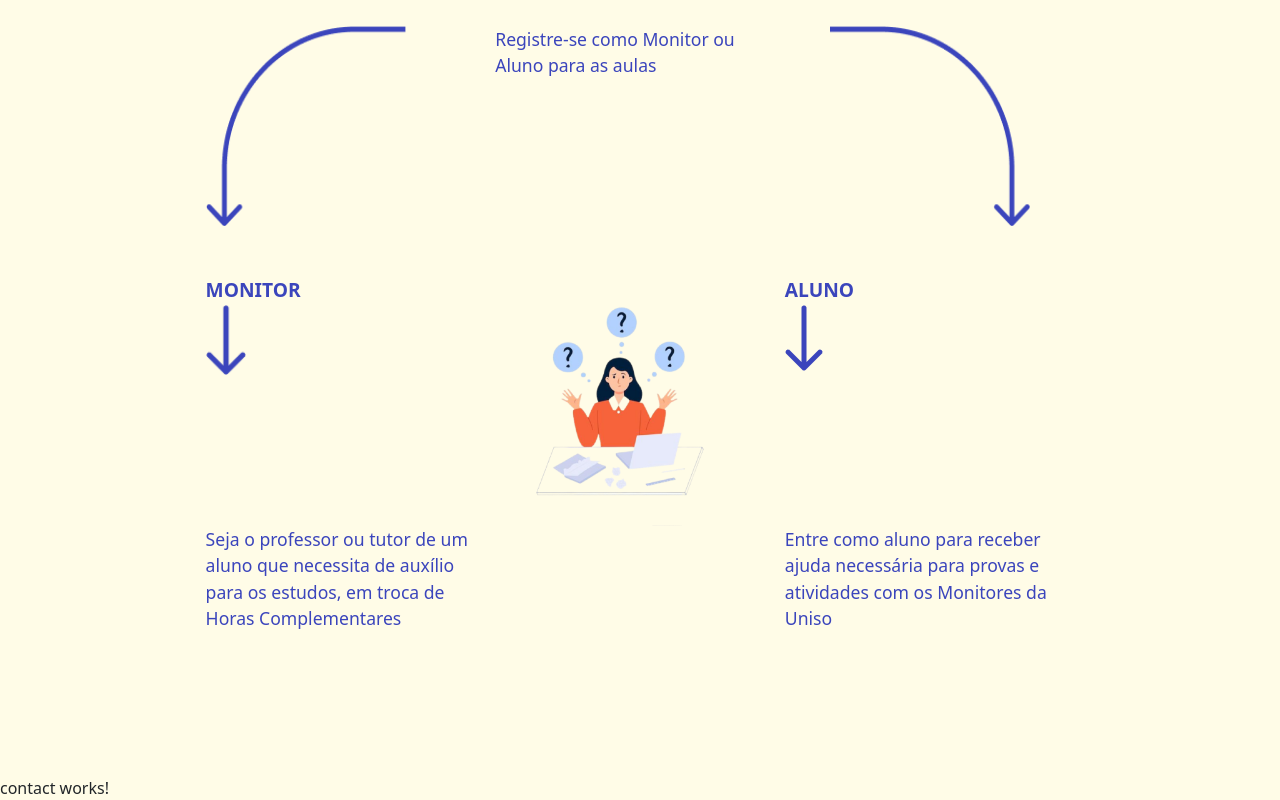
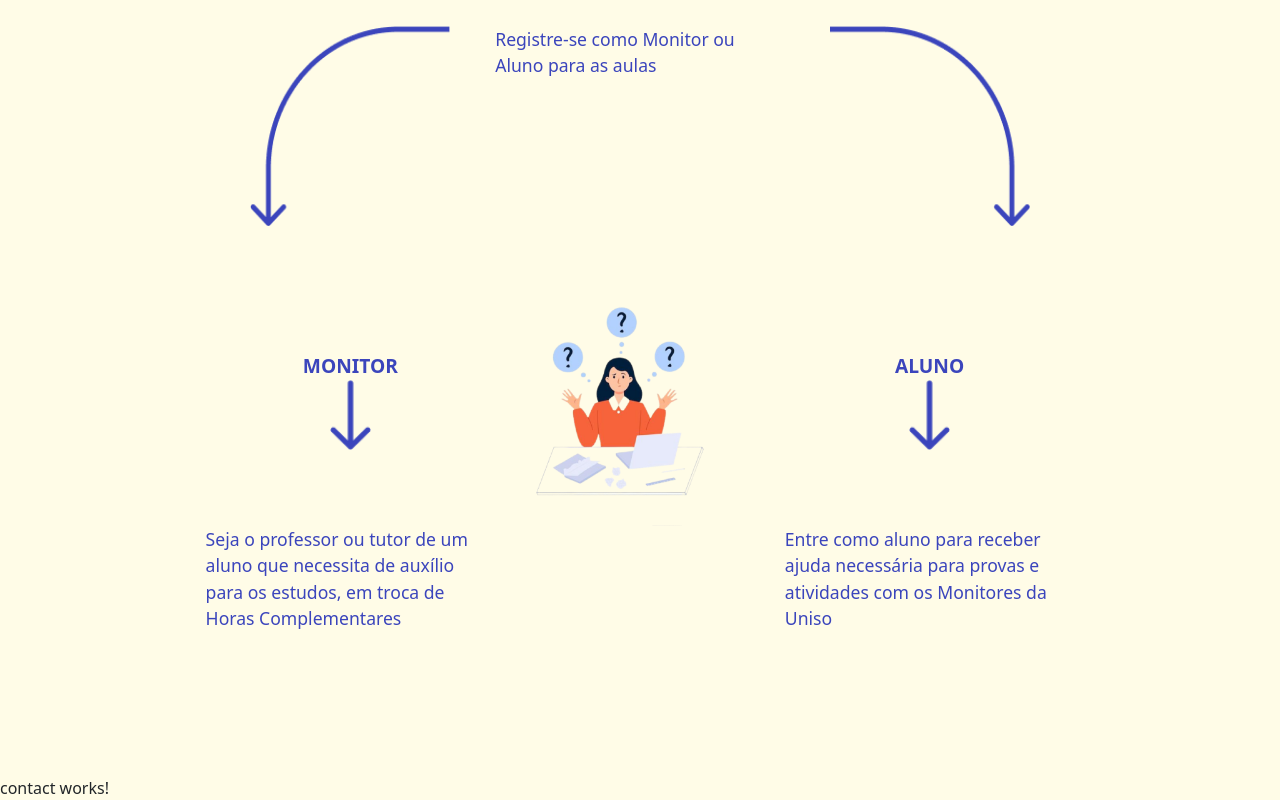
Before and after one commit to rafakid01/PROJETO_INTEGRADOR, an Angular app in the folder projeto-angular/: page / in a window 1280 px wide. Shown: the part 965-1765 px from the top of the page. Built offline with nearby package versions, Linux system fonts and the light colour scheme.

Commit message:
falta organizar o layout página de funcionamento

```diff
--- a/projeto-angular/src/app/components/how-works/how-works.component.css
+++ b/projeto-angular/src/app/components/how-works/how-works.component.css
@@ -16,27 +16,38 @@ body {
     justify-content: center;
 }
 
-.explanation {
+.explanation-main {
     width: 80%;
     display: grid;
     grid-template-columns: 1fr 1fr 1fr;
     grid-template-rows: 1fr 1fr 1fr;
 }
 
-.arrow {
+.arrow-container {
     display: flex;
     justify-content: center;
 }
 
-.arr-1 {
+.arr-1,
+.arr-2 {
     width: 200px;
     height: 200px;
 }
 
-.arr-2 {
+.arr-3,
+.arr-4 {
     width: 40;
     height: 70px;
 }
+
+.ex-2,
+.ex-3 {
+    display: flex;
+    flex-direction: column;
+    justify-content: center;
+    align-items: center;
+}
+
 
 .ex-2 p,
 .ex-3 p {
--- a/projeto-angular/src/app/components/how-works/how-works.component.html
+++ b/projeto-angular/src/app/components/how-works/how-works.component.html
@@ -4,26 +4,26 @@
       <p>{{ "Como funciona" | uppercase }}</p>
     </div>
     <div class="container row">
-      <div class="explanation">
-        <div class="arrow arr-1">
+      <div class="explanation-main">
+        <div class="arrow-container">
           <img src="/assets/img/arrow1.png" alt="" class="arr-1" />
         </div>
         <div class="explanation-container ex-1">
           <p class="text">Registre-se como Monitor ou Aluno para as aulas</p>
         </div>
-        <div class="arrow arr-2">
-          <img src="/assets/img/arrow2.png" alt="" class="arr-1" />
+        <div class="arrow-container">
+          <img src="/assets/img/arrow2.png" alt="" class="arr-2" />
         </div>
         <div class="explanation-container ex-2">
           <p class="text">MONITOR</p>
-          <img src="/assets/img/arrow-reto.png" alt="" class="arr-2" />
+          <img src="/assets/img/arrow-reto.png" alt="" class="arr-3" />
         </div>
         <div class="image-container">
           <img src="/assets/img/women.png" width="250px" alt="" />
         </div>
         <div class="explanation-container ex-3">
           <p class="text">ALUNO</p>
-          <img src="/assets/img/arrow-reto.png" alt="" class="arr-" />
+          <img src="/assets/img/arrow-reto.png" alt="" class="arr-4" />
         </div>
         <div class="explanation-container ex-4">
           <p class="text">
```
